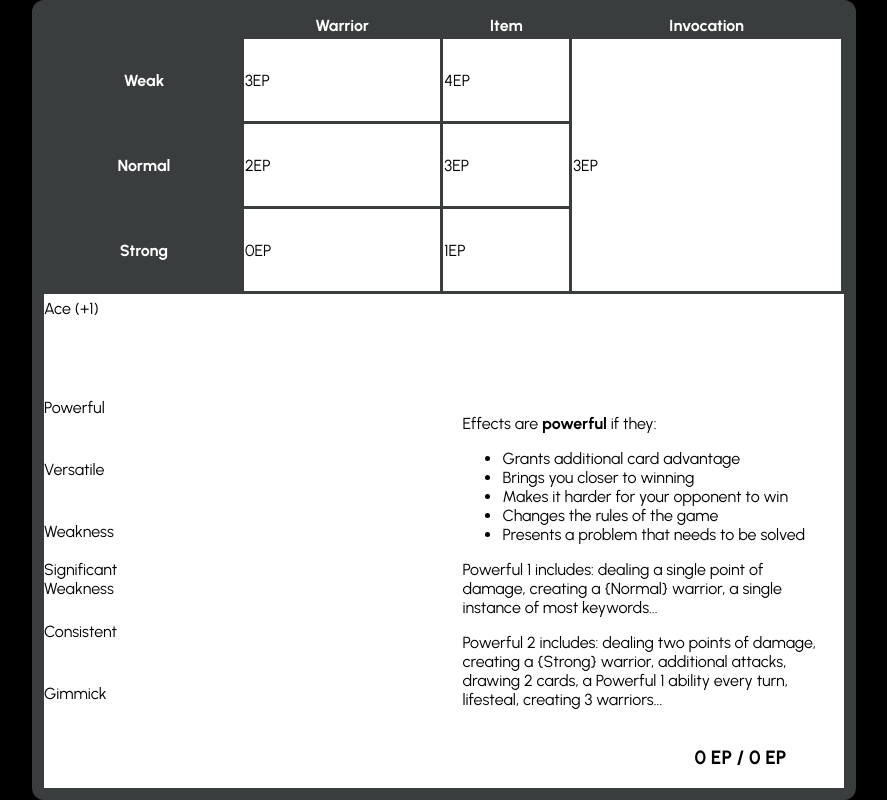
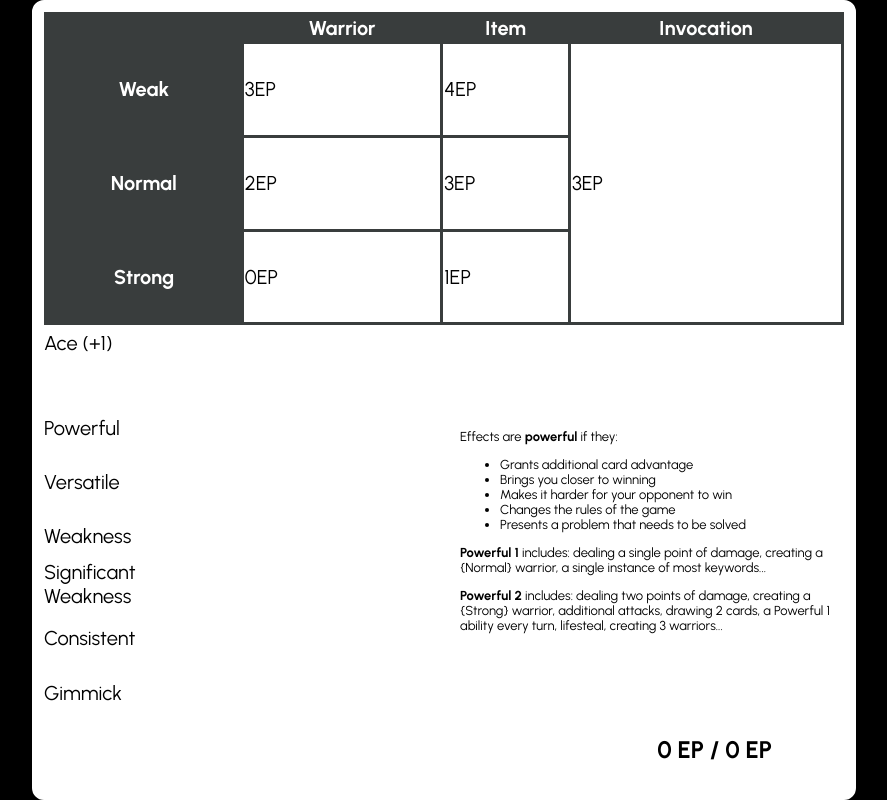
Before and after one commit to JRJurman/ep-calculator, a website: page index.html in a window 1280 px wide. Shown: the whole page, without its empty margins (196-1083 px from the left). Drawn offline with Linux system fonts and the light colour scheme; a script that the page names is missing.

Commit message:
font-size and scrolling

```diff
--- a/index.html
+++ b/index.html
@@ -193,12 +193,12 @@
 					</ul>
 
 					<p>
-						Powerful 1 includes: dealing a single point of damage, creating a {Normal} warrior, a single instance of
-						most keywords...
+						<b>Powerful 1</b> includes: dealing a single point of damage, creating a {Normal} warrior, a single instance
+						of most keywords...
 					</p>
 					<p>
-						Powerful 2 includes: dealing two points of damage, creating a {Strong} warrior, additional attacks, drawing
-						2 cards, a Powerful 1 ability every turn, lifesteal, creating 3 warriors...
+						<b>Powerful 2</b> includes: dealing two points of damage, creating a {Strong} warrior, additional attacks,
+						drawing 2 cards, a Powerful 1 ability every turn, lifesteal, creating 3 warriors...
 					</p>
 				</section>
 				<section category="versatile"></section>
--- a/styles.css
+++ b/styles.css
@@ -3,6 +3,7 @@ body {
 	background: black;
 	font-family: Urbanist;
 	margin: 0;
+	font-size: clamp(14px, 2vw, 20px);
 
 	--dark-color: #393d3d;
 	--spacing: 0.3em;
@@ -15,14 +16,14 @@ main {
 
 	width: calc(100% - 24px);
 	height: calc(100% - 24px);
-	border: 12px solid var(--dark-color);
+	border: 12px solid white;
 	border-radius: 12px;
 	max-width: 800px;
 }
 
 main {
 	grid-template-columns: 1fr 1fr;
-	grid-template-rows: 3fr 1fr 3fr auto;
+	grid-template-rows: 4fr 1fr 4fr auto;
 	grid-template-areas:
 		'epTable epTable'
 		'controls controls'
@@ -103,6 +104,8 @@ th {
 #effectDescription {
 	grid-area: effectDescription;
 	margin: 1em;
+	overflow: scroll;
+	font-size: clamp(8px, 2vw, 13px);
 
 	/* section {
 		display: none;
```
